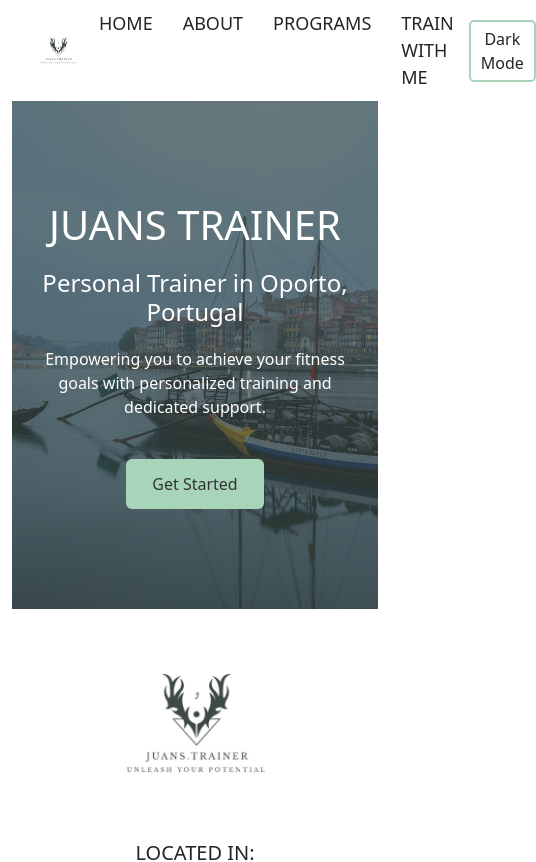
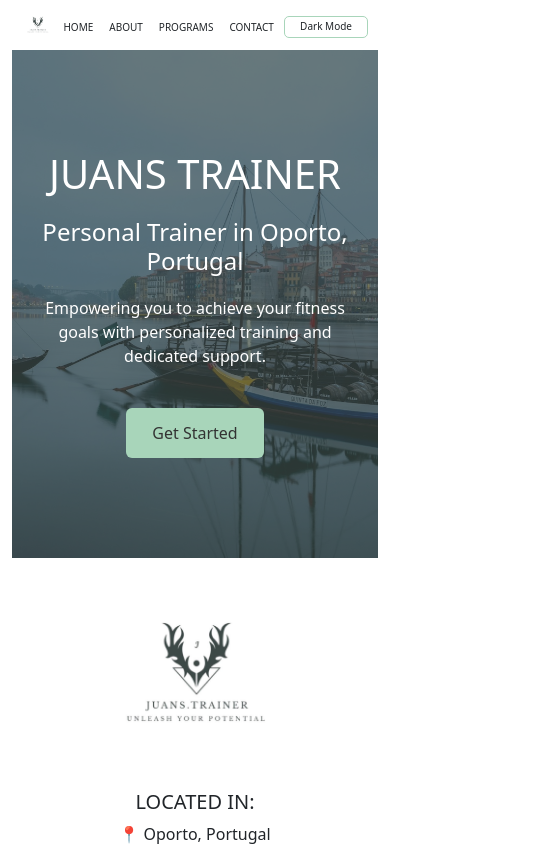
Before and after one commit to MurielCristina/juans.trainer, a React (Create React App) app: page /PageHome in a window 390 px wide. Shown: the top 862 px of the page, 536 px wide, since content can reach past the window. Built offline with nearby package versions, Linux system fonts and the light colour scheme.

Commit message:
Navbar (✅responsive)

```diff
--- a/src/App.js
+++ b/src/App.js
@@ -4,7 +4,7 @@ import "./App.css";
 import PageHome from "./pages/PageHome";
 
 export default function App() {
-  const [theme, setTheme] = useState("ligth");
+  const [theme, setTheme] = useState("light");
 
   const toggleTheme = () => {
     setTheme((prevTheme) => (prevTheme === "light" ? "dark" : "light"));
--- a/src/components/Navbar.css
+++ b/src/components/Navbar.css
@@ -44,3 +44,22 @@
   background-color: var(--AccentColor1);
   color: var(--TextColor);
 }
+@media (max-width: 768px) {
+  .Navbar {
+    padding: 10px 10px;
+  }
+  .navbar-logo img {
+    height: 30px;
+  }
+  .navbar-links li {
+    margin: 0 8px;
+  }
+  .navbar-links a {
+    font-size: 10px;
+  }
+  .navbar-theme-toggle button {
+    border: 1px solid var(--AccentColor1);
+    font-size: 10px;
+    padding: 2.5px 15px;
+  }
+}
--- a/src/components/Navbar.js
+++ b/src/components/Navbar.js
@@ -28,7 +28,7 @@ export default function Navbar({ theme, toggleTheme }) {
             <Link to="/PagePrograms">PROGRAMS</Link>
           </li>
           <li>
-            <Link to="/PageTrainWithMe">TRAIN WITH ME</Link>
+            <Link to="/PageTrainWithMe">CONTACT</Link>
           </li>
         </ul>
 
```
